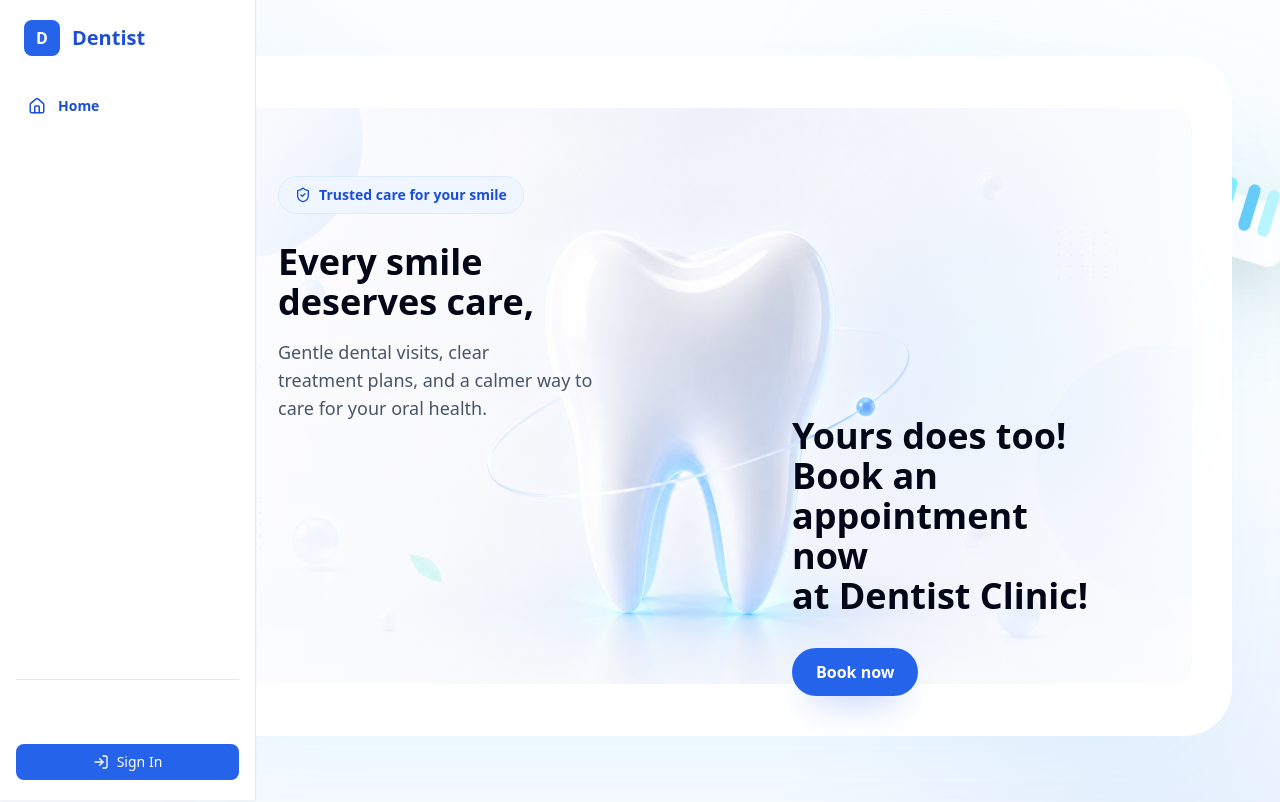
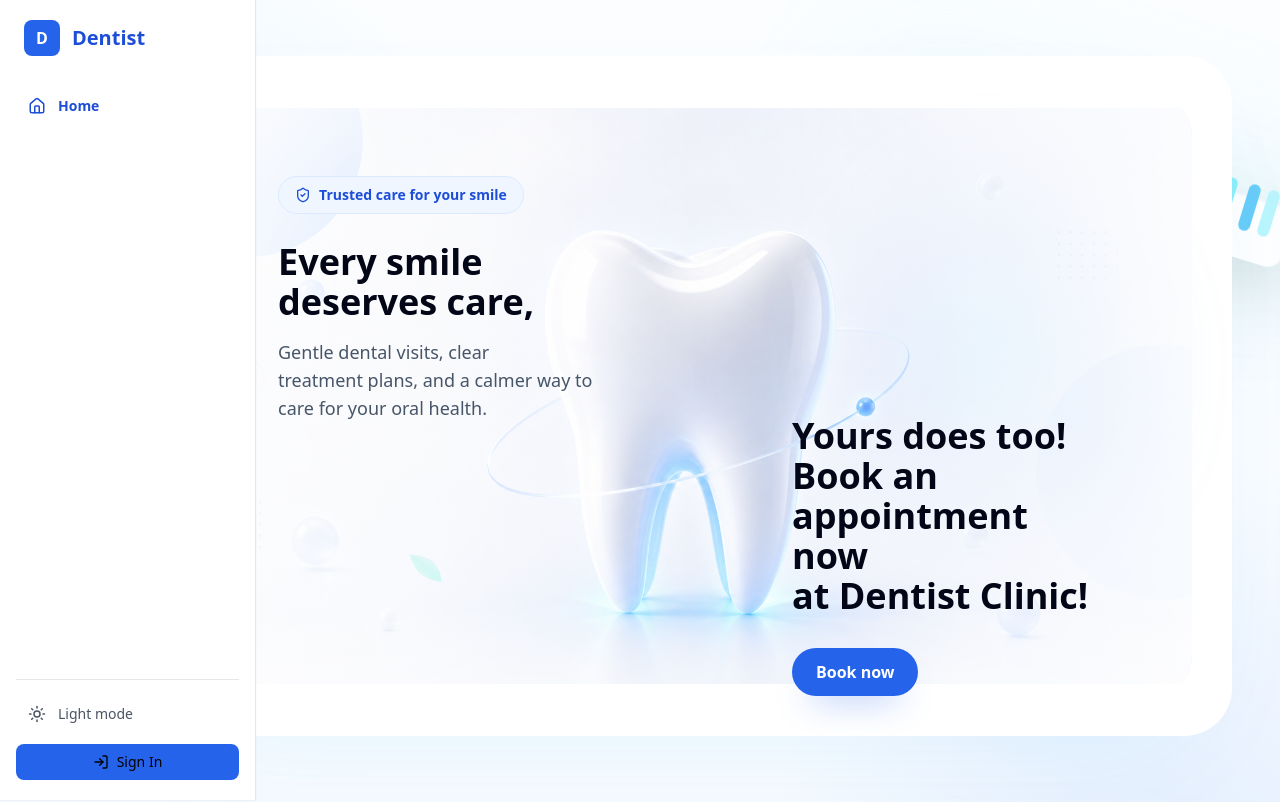
Before and after one commit to Genius-Factory/dentist, a React (Vite) app in the folder client/: page / in a window 1280 px wide. Shown: the top 802 px of the page. Built offline with nearby package versions, Linux system fonts and the light colour scheme; no server answers.

Commit message:
fix(Navbar): refine dark mode handling and improve button styles style: adjust dark theme colors for active navigation items

```diff
--- a/client/src/components/Navbar.jsx
+++ b/client/src/components/Navbar.jsx
@@ -15,7 +15,7 @@ export default function Navbar() {
   const [mobileOpen, setMobileOpen] = useState(false)
   const [isDarkMode, setIsDarkMode] = useState(() => {
     const savedTheme = localStorage.getItem('theme')
-    return savedTheme ? savedTheme === 'dark' : window.matchMedia('(prefers-color-scheme: dark)').matches
+    return savedTheme === 'dark'
   })
 
   useEffect(() => {
@@ -92,7 +92,7 @@ export default function Navbar() {
       <button
         type="button"
         onClick={() => setIsDarkMode((enabled) => !enabled)}
-        className="mb-3 flex w-full items-center gap-3 rounded-lg px-3 py-2 text-sm text-white transition hover:bg-blue hover:text-blue-700"
+        className="mb-3 flex w-full items-center gap-3 rounded-lg px-3 py-2 text-sm text-gray-600 transition hover:bg-blue hover:text-blue-700"
         aria-label={isDarkMode ? 'Switch to light mode' : 'Switch to dark mode'}
         title={isDarkMode ? 'Switch to light mode' : 'Switch to dark mode'}
       >
@@ -111,7 +111,7 @@ export default function Navbar() {
             setMobileOpen(false)
             navigate('/sign-in')
           }}
-          className="flex w-full items-center justify-center gap-2 rounded-lg bg-blue-600 px-3 py-2 text-sm font-medium text-white transition hover:bg-blue-700"
+          className="flex w-full items-center justify-center gap-2 rounded-lg bg-blue-600 px-3 py-2 text-sm font-medium text-blue transition hover:bg-blue-700"
         >
           <LogIn size={16} className="shrink-0" />
           <span className={labelClass}>Sign In</span>
--- a/client/src/index.css
+++ b/client/src/index.css
@@ -90,10 +90,10 @@ aside .sidebar-nav-item:hover {
   color: #1d4ed8 !important;
 }
 
-/* Override the general dark-surface rule applied to Tailwind's `bg-white`. */
+/* Keep active and hovered navigation items aligned with the dark page surface. */
 html[data-theme='dark'] aside .sidebar-nav-active,
 html[data-theme='dark'] aside .sidebar-nav-item:hover {
-  background-color: #ffffff !important;
+  background-color: #0f172a !important;
   color: #1d4ed8 !important;
 }
 
--- a/client/src/main.jsx
+++ b/client/src/main.jsx
@@ -6,6 +6,14 @@ import { installGlobalLogger } from './lib/logger'
 import './index.css'
 
 const PUBLISHABLE_KEY = import.meta.env.VITE_CLERK_PUBLISHABLE_KEY
+
+// Apply the saved preference before React renders so themed assets, including
+// the home hero, use the correct version on the first paint. New visitors
+// start in light mode.
+const initialTheme = localStorage.getItem('theme') === 'dark' ? 'dark' : 'light'
+document.documentElement.dataset.theme = initialTheme
+document.documentElement.style.colorScheme = initialTheme
+
 installGlobalLogger()
 
 const root = ReactDOM.createRoot(document.getElementById('root'))
```
